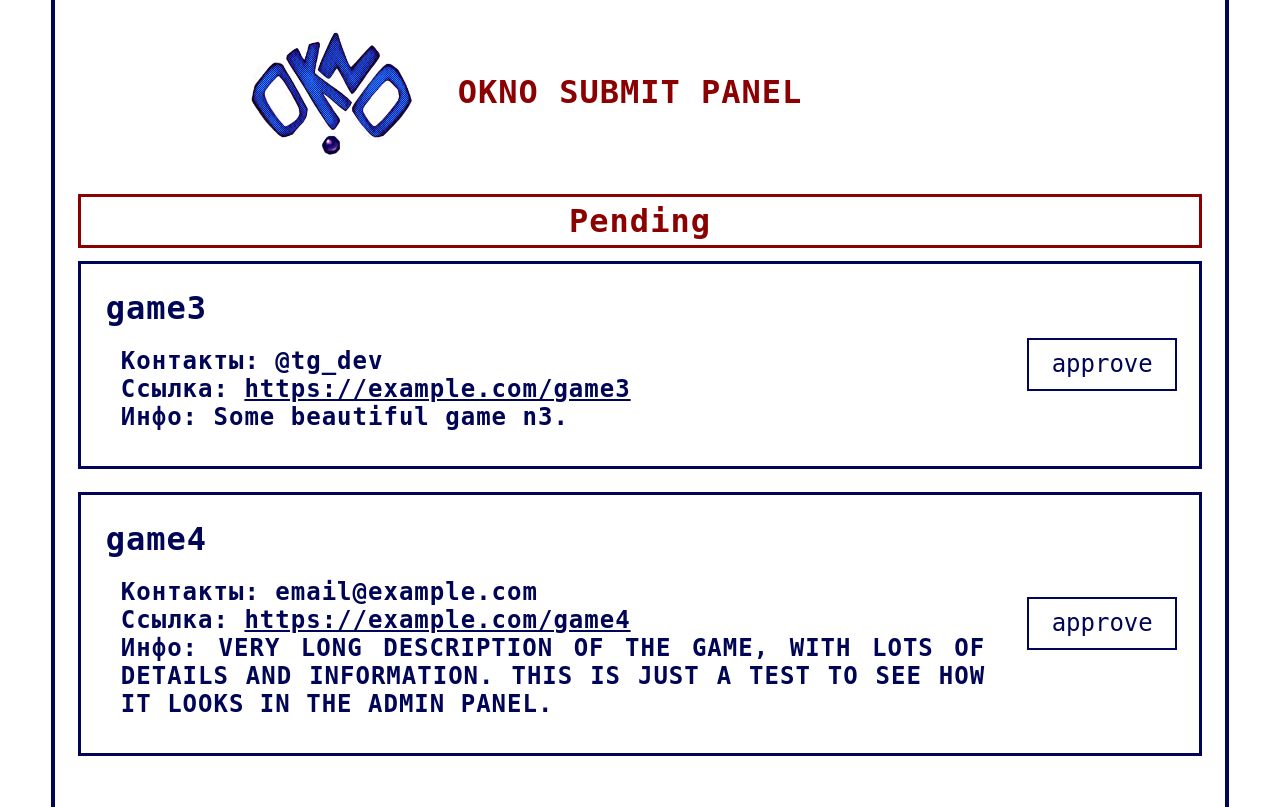
After one commit to destructive-crab/oknoweb-frontend, a Flask app: page /admin/submit in a window 1280 px wide. The commit adds this page. Run offline with Flask 3, Linux system fonts and the light colour scheme; the visitor is signed in with stand-in values (Sample User, id 1); some web fonts are replaced.

Commit message:
submit frontend

```diff
--- a/main.py
+++ b/main.py
@@ -1,13 +1,29 @@
+import os
 import json
 import requests
 from datetime import datetime
-from flask import Flask, render_template, abort, send_file
+from functools import wraps
+from flask import Flask, render_template, abort, send_file, request, redirect, url_for, session
 from itertools import groupby
 from operator import itemgetter
 
+try:
+    from dotenv import load_dotenv
+    load_dotenv()
+except ImportError:
+    pass
 
 app = Flask(__name__)
+app.secret_key = os.getenv('SECRET_KEY', 'default-dev-key')
 
+
+def login_required(f):
+    @wraps(f)
+    def decorated_function(*args, **kwargs):
+        if not session.get('admin_logged_in'):
+            return redirect(url_for('admin_login'))
+        return f(*args, **kwargs)
+    return decorated_function
 
 
 def load_versions():
@@ -87,6 +103,71 @@ def download_linux(version_id):
     abort(404)
 
 
+@app.route('/submit', methods=['GET', 'POST'])
+def submit_game():
+    if request.method == 'POST':
+        # title = request.form.get('title')
+        # contacts = request.form.get('contacts')
+        # link = request.form.get('link')
+        # info = request.form.get('additional_info')
+
+        return render_template('submit.html', success=True)
+    return render_template('submit.html', success=False)
+
+
+@app.route('/games')
+def view_games():
+    # test data
+    reviewed_games = [
+        {"title": "game1", "link": "https://example.com/game1", "info": "Some beautiful game n1."},
+        {"title": "game2", "link": "https://example.com/game2", "info": "Some beautiful game n2."}
+    ]
+    pending_games = [
+        {"title": "game3", "info": "Some beautiful game n3."}
+    ]
+
+    return render_template('games.html', reviewed_games=reviewed_games, pending_games=pending_games)
+
+
+@app.route('/admin/login', methods=['GET', 'POST'])
+def admin_login():
+    if request.method == 'POST':
+        username = request.form.get('username')
+        password = request.form.get('password')
+
+        is_valid = (username == 'admin' and password == '12345') #test func
+
+        if is_valid:
+            session['admin_logged_in'] = True
+            return redirect(url_for('admin_submit'))
+        else:
+            return render_template('admin_login.html', error=True)
+    return render_template('admin_login.html', error=False)
+
+
+@app.route('/admin/logout')
+def admin_logout():
+    session.pop('admin_logged_in', None)
+    return redirect(url_for('admin_login'))
+
+
+@app.route('/admin/submit')
+@login_required
+def admin_submit():
+    # test data
+    pending_games = [
+        {"id": 1, "title": "game3", "contacts": "@tg_dev", "link": "https://example.com/game3", "info": "Some beautiful game n3."},
+        {"id": 2, "title": "game4", "contacts": "email@example.com", "link": "https://example.com/game4", "info": "VERY LONG DESCRIPTION OF THE GAME, WITH LOTS OF DETAILS AND INFORMATION. THIS IS JUST A TEST TO SEE HOW IT LOOKS IN THE ADMIN PANEL."}
+    ]
+    return render_template('admin_submit.html', pending_games=pending_games)
+
+
+@app.route('/admin/approve/<int:game_id>', methods=['POST'])
+@login_required
+def admin_approve(game_id):
+    # approve game in db
+    return redirect(url_for('admin_submit'))
+
 
 if __name__ == '__main__':
     from waitress import serve
--- a/static/css/style.css
+++ b/static/css/style.css
@@ -3,15 +3,29 @@
     src: url('../fonts/0xproto.ttf') format('truetype');
     font-display: swap; /* Improves perceived performance */
 }
+
+@font-face {
+    font-family: MS Gothic;
+    src: url('fonts/msgothic.ttf') format('truetype');
+}
+body {
+    font-family: MS Gothic;
+}
+
 div{
     text-align:justify;
     letter-spacing: 1px;
 }
 
+* {
+    font-family: "0xProto", monospace;
+}
+
 body {
-    font-family: '0xProto';
+    font-family: '0xProto', monospace;
     letter-spacing: 1px;
     margin: 0;
+    color: #000555;
     background-color: #ffffff;
 }
 
@@ -298,7 +312,7 @@ h1{
 
 .font {
     font-family: '0xProto', monospace;
-    color:
+    color: #000555;
 }
 
 .box-padding {
@@ -309,7 +323,7 @@ h1{
     font-family: '0xProto', monospace;
     width: 200px;
     min-height: 50px;
-    font/size: 24px;
+    font-size: 24px;
 }
 
 .community-title {
@@ -325,7 +339,7 @@ h1{
 .section-title {
     text-align: center;
     outline: 3px solid #000555;
-    olor:
+    color: #000555;
 }
 
 .box-padding {
@@ -336,7 +350,7 @@ h1{
     font-family: '0xProto', monospace;
     width: 200px;
     min-height: 50px;
-    font/size: 24px;
+    font-size: 24px;
 }
 
 .community-title {
@@ -381,6 +395,37 @@ h1{
     font-size: 18px;
 }
 
+.hover-outline h2 {
+    margin: 15px 0;
+    padding: 0 20px;
+}
+
+input[type="text"], input[type="url"], textarea {
+    padding: 10px;
+    border: 2px solid #000555;
+    background-color: #000555;
+    color: #ffffff;
+    font-family: '0xProto', monospace;
+    width: 100%;
+    box-sizing: border-box;
+    font-size: 24px;
+}
+
+input[type="text"]:focus, input[type="url"]:focus, textarea:focus {
+    outline: none;
+    background-color: #ffffff;
+    color: #000555;
+}
+
+textarea {
+    resize: vertical;
+    min-height: 100px;
+}
+
+.admin-header {
+    color: #8b0000 !important;
+}
+
 @media (max-width: 900px) {
     .page-frame {
         width: 96vw;
--- /dev/null
+++ b/templates/admin_submit.html
@@ -0,0 +1,61 @@
+<!DOCTYPE html>
+<html lang="ru">
+<head>
+    <meta charset="UTF-8">
+    <title>oknoweb - Заявки игр</title>
+    <link rel="stylesheet" type="text/css" href="{{ url_for('static', filename='css/style.css') }}">
+    <link rel="icon" type="image/x-icon" href="{{ url_for('static', filename='favicon.ico') }}">
+
+    <meta name="viewport" content="width=device-width, initial-scale=1.0">
+</head>
+
+<body>
+<div class="page-frame">
+
+    <div class="top-bar">
+        <a href="{{ url_for('main_page') }}">
+            <img src="{{ url_for('static', filename='img/logo.png') }}" alt="OKNO logo" class="logo">
+        </a>
+        <div class="community-description">
+            <h1 class="community-title admin-header">OKNO SUBMIT PANEL</h1>
+        </div>
+    </div>
+
+    <br><br>
+
+    <h1 class="section-title admin-header" style="outline-color: #8b0000;"> Pending </h1>
+    <br>
+
+    {% for game in pending_games %}
+        <div class="hover-outline mb-10" style="display: flex; justify-content: space-between; align-items: center; text-align: left; padding: 20px;">
+
+            <div style="flex: 1; padding-right: 20px;">
+                <h1>{{ game.title }}</h1>
+                <h2>
+                    <b>Контакты:</b> {{ game.contacts }}<br>
+                    <b>Ссылка:</b> <a href="{{ game.link }}" target="_blank" class="underline" style="color: #000555;">{{ game.link }}</a><br>
+                    <b>Инфо:</b> {{ game.info }}
+                </h2>
+            </div>
+
+            <div>
+                <form action="{{ url_for('admin_approve', game_id=game.id) }}" method="POST">
+                    <button type="submit" class="button button-small" style="width: auto; min-width: 150px; font-size: 24px; padding: 10px 20px;">
+                        <span class="nf">approve</span>
+                    </button>
+                </form>
+            </div>
+
+        </div>
+        <br>
+    {% else %}
+        <div class="center">
+            <h2>Нет новых заявок.</h2>
+        </div>
+        <br>
+    {% endfor %}
+
+</div>
+
+</body>
+</html>
```
Also changed, not shown: style.css (deleted, +0 -7 lines), templates/admin_login.html (added, +54 -0 lines), templates/games.html (added, +75 -0 lines), templates/mainpage.html (+22 -1 lines), templates/submit.html (added, +74 -0 lines).
